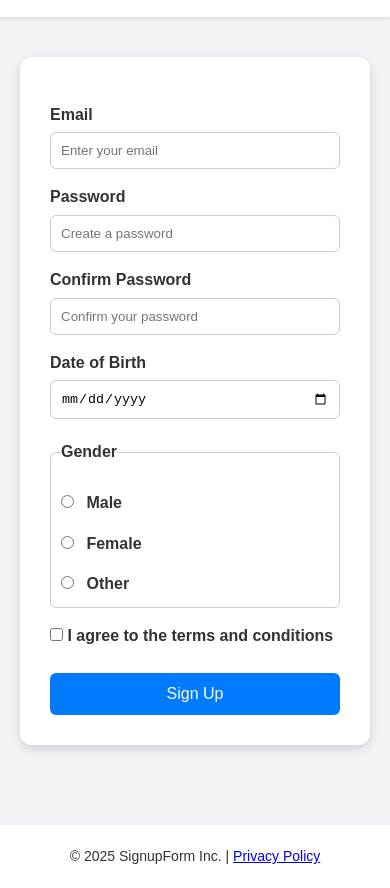
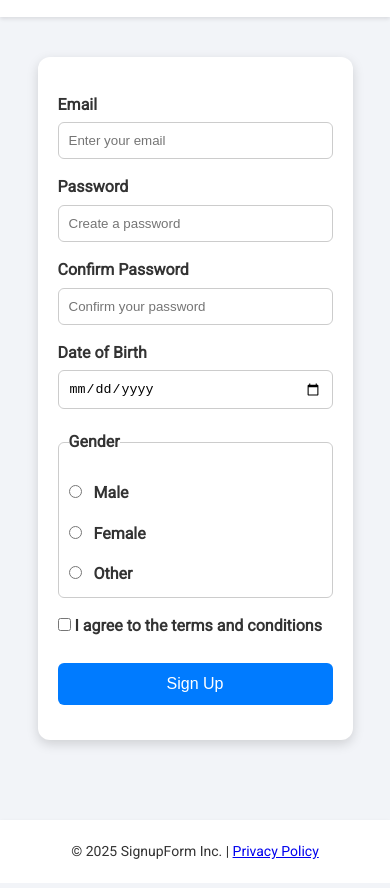
Before and after one commit to ranagangu/signup, a plain HTML site: page index.html in a window 390 px wide. Shown: the part 100-988 px from the top of the page. Drawn offline with Linux system fonts and the light colour scheme; a script that the page names is missing.

Commit message:
Update styles.css

```diff
--- a/styles.css
+++ b/styles.css
@@ -1,4 +1,4 @@
-/* Reset some default styles */
+/* Reset & Base */
 * {
   margin: 0;
   padding: 0;
@@ -6,12 +6,13 @@
 }
 
 body {
-  font-family: Arial, sans-serif;
+  font-family: 'Roboto', sans-serif;
   background-color: #f2f4f8;
   color: #333;
   line-height: 1.6;
 }
 
+/* Header & Footer */
 header, footer {
   text-align: center;
   padding: 20px;
@@ -19,6 +20,12 @@ header, footer {
   box-shadow: 0 2px 4px rgba(0, 0, 0, 0.1);
 }
 
+footer {
+  margin-top: 40px;
+  font-size: 14px;
+}
+
+/* Main Form */
 main {
   display: flex;
   justify-content: center;
@@ -34,6 +41,7 @@ main {
   max-width: 500px;
 }
 
+/* Form Styling */
 .signup-form label {
   display: block;
   margin-top: 15px;
@@ -48,6 +56,11 @@ main {
   margin-top: 5px;
   border: 1px solid #ccc;
   border-radius: 6px;
+}
+
+.signup-form small.help-text {
+  font-size: 12px;
+  color: red;
 }
 
 fieldset {
@@ -86,7 +99,25 @@ legend {
   background-color: #0056b3;
 }
 
-footer {
-  margin-top: 40px;
+.form-message {
+  margin-top: 15px;
+  font-weight: bold;
   font-size: 14px;
 }
+
+/* Validation Feedback */
+input:invalid {
+  border-color: red;
+}
+
+input:valid {
+  border-color: green;
+}
+
+/* Responsive */
+@media (max-width: 600px) {
+  .signup-form-section {
+    padding: 20px;
+    width: 90%;
+  }
+}
```
